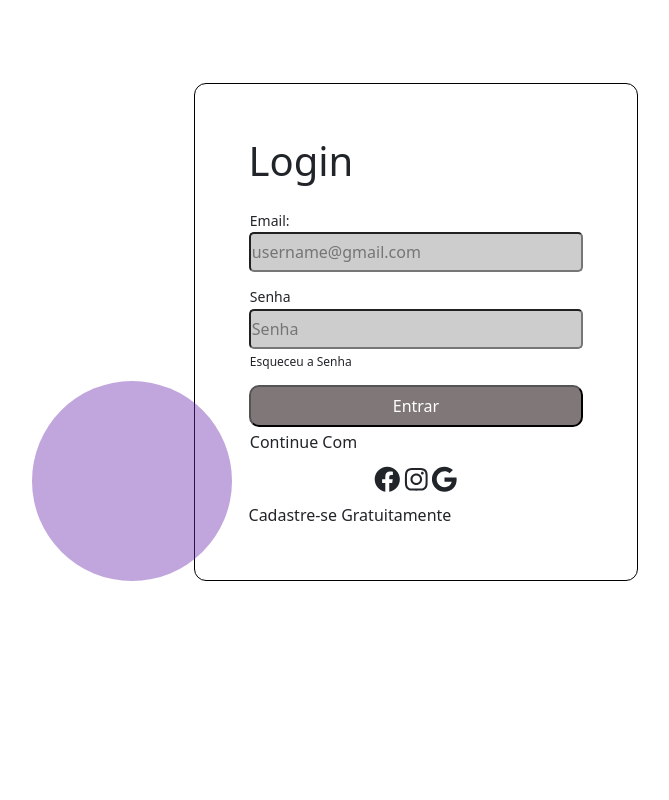
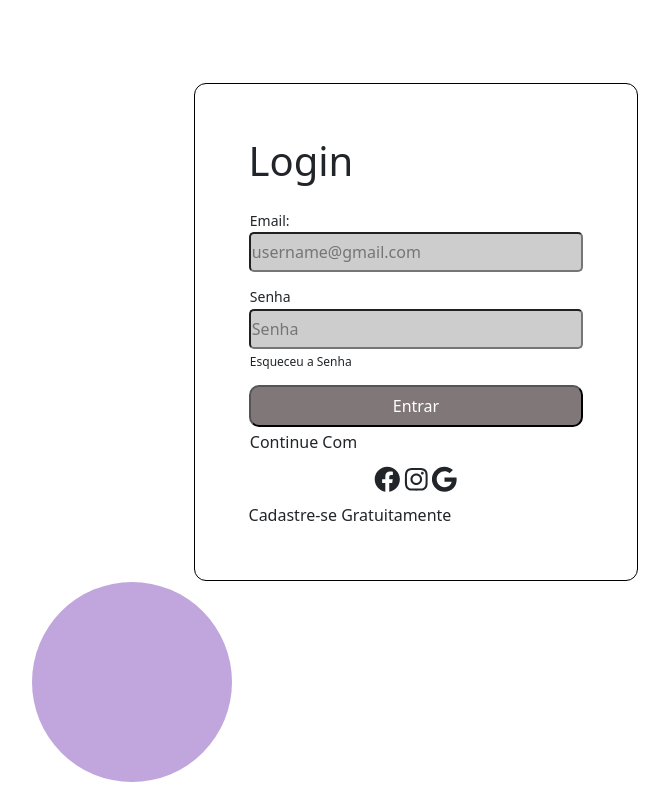
Before and after one commit to printnNathan/Doa-, a React (Create React App) app: page / in a window 1280 px wide. Shown: the whole page, without its empty margins (224-893 px from the left). Built offline with nearby package versions, Linux system fonts and the light colour scheme.

Commit message:
Primeira versão tela de login

```diff
--- a/src/Pages/Login.jsx
+++ b/src/Pages/Login.jsx
@@ -1,12 +1,10 @@
-import Cadastro from '../components/CadastroDeUsuario/Cadastro'
+import CadastroDdeUsuario from '../components/CadastroDeUsuario/Cadastro'
 import React from 'react'
 
-const Login = () => {
+export default function Login() {
   return (
     <div>
-      <Cadastro/>
+      <CadastroDdeUsuario/>
     </div>
   )
 }
-
-export default Login
--- a/src/components/CadastroDeUsuario/Cadastro.module.css
+++ b/src/components/CadastroDeUsuario/Cadastro.module.css
@@ -74,6 +74,6 @@ body{
     background-color: #692cab6b; /* Cor da bola com 50% de opacidade */
     border-radius: 50%; /* Torna a borda do elemento redonda, criando uma bola */
     position: absolute; /* Posicionamento absoluto */
-    margin-top: -200px;
+    margin-top: 1px;
     margin-left: 250px;
 }
```
